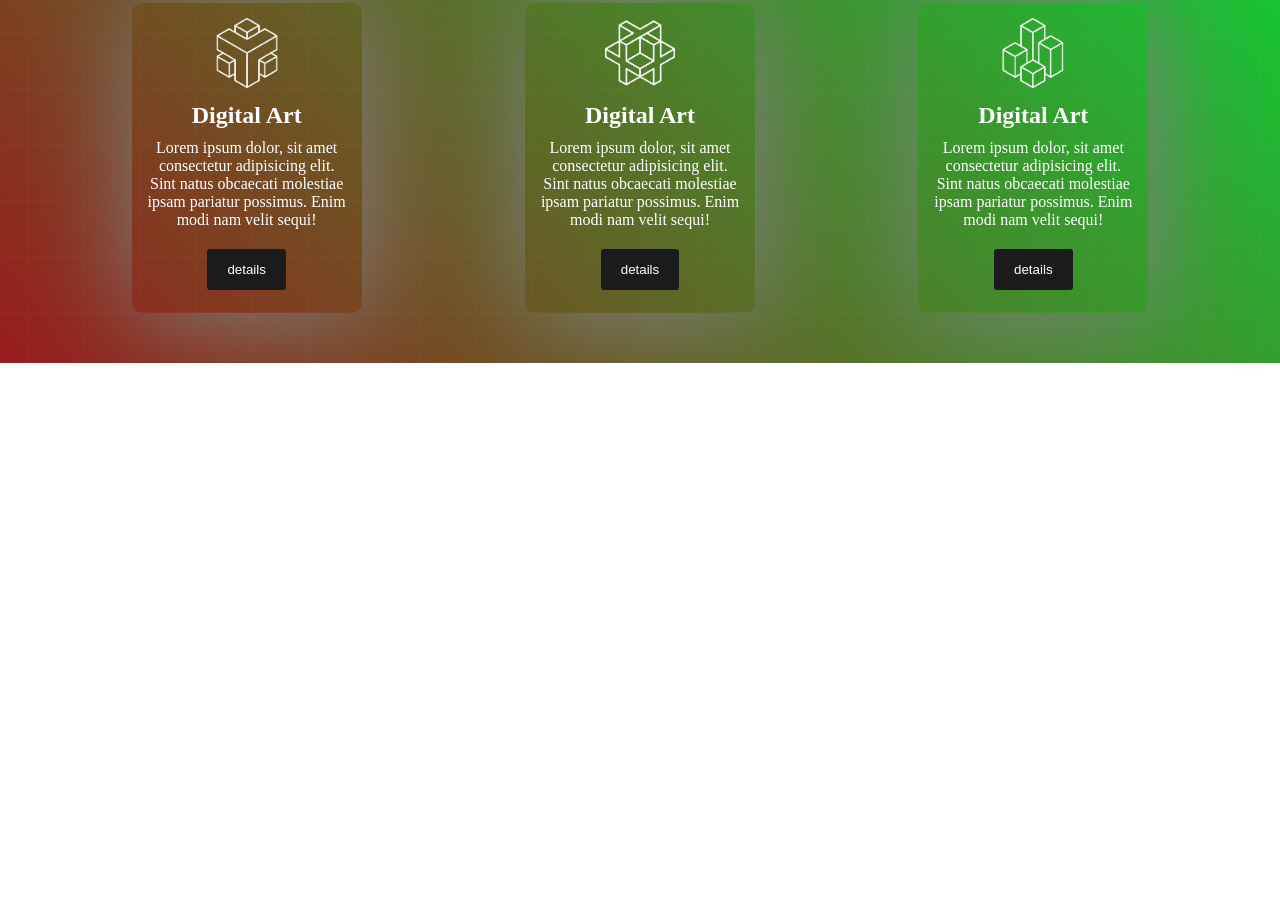
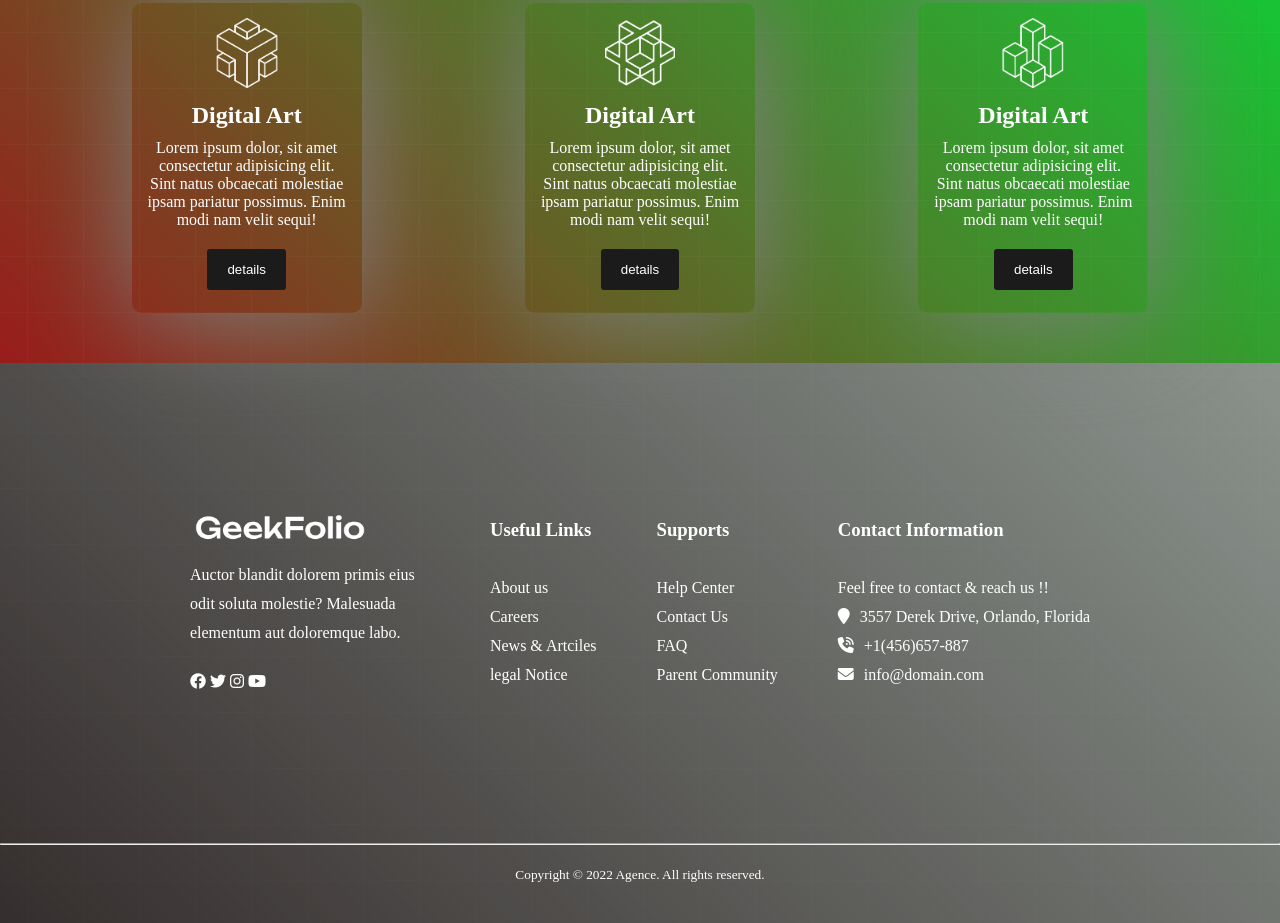
Before and after one commit to Ashraful-Ahsan/conseptual-class-1-milestone-1, a plain HTML site: page index.html in a window 1280 px wide. Shown: the part 1507-2430 px from the top of the page. Before the commit the page ends 1870 px from the top, so only its background shows below. Drawn offline with Linux system fonts and the light colour scheme.

Commit message:
footer section

```diff
--- a/index.html
+++ b/index.html
@@ -5,6 +5,7 @@
     <meta name="viewport" content="width=device-width, initial-scale=1.0">
     <title>Document</title>
     <link rel="stylesheet" href="style.css">
+    <link rel="stylesheet" href="https://cdnjs.cloudflare.com/ajax/libs/font-awesome/6.4.0/css/all.min.css" integrity="sha512-iecdLmaskl7CVkqkXNQ/ZH/XLlvWZOJyj7Yy7tcenmpD1ypASozpmT/E0iPtmFIB46ZmdtAc9eNBvH0H/ZpiBw==" crossorigin="anonymous" referrerpolicy="no-referrer" />
 </head>
 <body>
     <header>
@@ -106,40 +107,74 @@
                 </div>
 
 
+            </div>
+
+        </section>
+    </main>
+
+    <!-- footer section -->
+    <footer>
+    <div class="footer-container">
+        <div class="logo-box">
+            <img class="logo" src="./logo/logo-light.png" alt="">
+            <p>
+                Auctor blandit dolorem primis eius odit soluta molestie? Malesuada
+                elementum aut doloremque labo.
+              </p>
+              <div class="icons">
+                <i class="fa-brands fa-facebook"></i>
+                <i class="fa-brands fa-twitter"></i>
+                <i class="fa-brands fa-instagram"></i>
+                <i class="fa-brands fa-youtube"></i>
+              </div>
+
+
+        </div>
+
+        <div class="Useful-links">
+            <h3 class="footer-title">Useful Links</h3>
+
+            <p>About us</p>
+            <p>Careers</p>
+            <p>News & Artciles</p>
+            <p>legal Notice</p>
+          </div>
+
+
+          <div class="supports">
+            <h3 class="footer-title">Supports</h3>
+
+            <p>Help Center</p>
+            <p>Contact Us</p>
+            <p>FAQ</p>
+            <p>Parent Community</p>
+          </div>
+
+          <div class="contact">
+            <h3 class="footer-title">Contact Information</h3>
+            <p>Feel free to contact & reach us !!</p>
+            <p>
+              <i class="fa-solid fa-location-pin"></i>3557 Derek Drive, Orlando,
+              Florida
+            </p>
+            <p><i class="fa-solid fa-phone-volume"></i>+1(456)657-887</p>
+            <p><i class="fa-solid fa-envelope d"></i>info@domain.com</p>
+          </div>
+    </div>
+
+    <hr  class="hr"/>
+
+    <p class="copy">
+        <small>Copyright &copy; 2022 Agence. All rights reserved.</small>
+      </p>
 
 
 
 
+    </footer>
 
 
 
 
-
-
-
-
-
-
-
-
-
-            </div>
-
-
-
-
-
-
-
-
-
-         </section>
-
-
-    </main>
-
-    <footer>
-
-    </footer>
 </body>
 </html>
--- a/style.css
+++ b/style.css
@@ -110,3 +110,53 @@
     width: 70px;
     color: #2e2e2e;
 }
+
+footer{
+    width: 100%;
+    height: 70vh;
+    background-image: url(./images/background.png),linear-gradient(45deg,rgb(53, 46, 46),#33413691);
+    background-repeat: no-repeat;
+    background-blend-mode: overlay;
+    color: white;
+    line-height: 1.8rem;
+}
+
+.footer-container{
+    display: flex;
+    width: 75%;
+    height: 60vh;
+    margin: 0 auto;
+    justify-content: space-around;
+    align-items: center;
+}
+
+.logo-box{
+    width: 25%;
+}
+
+.logo-box img{
+    width: 170px;
+}
+
+.copy{
+    text-align: center;
+    padding: 15px;
+
+}
+
+.footer-title{
+    margin-bottom: 30px;
+}
+
+.icons{
+    margin-top: 20px;
+}
+
+.fa-bands{
+    margin: 10px;
+    font-size: 20px;
+}
+
+.fa-solid{
+    margin-right: 10px;
+}
```
